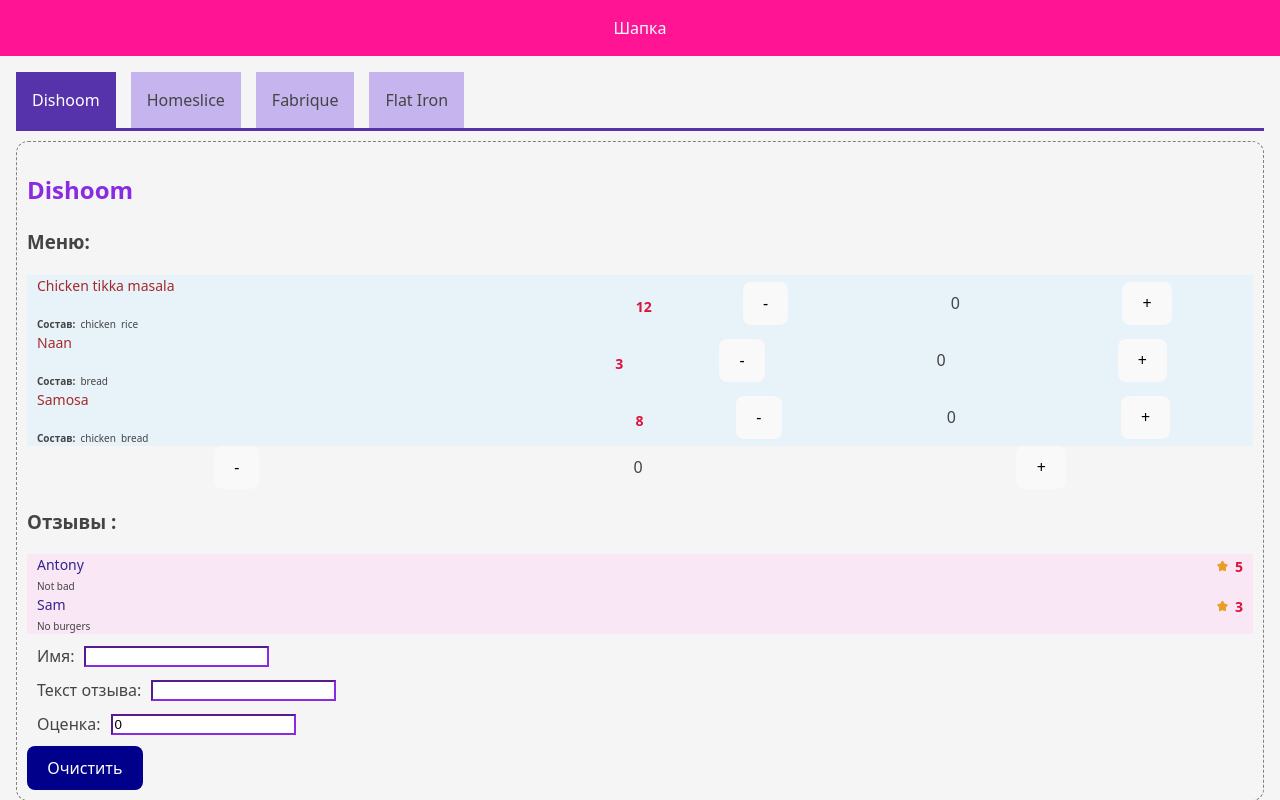
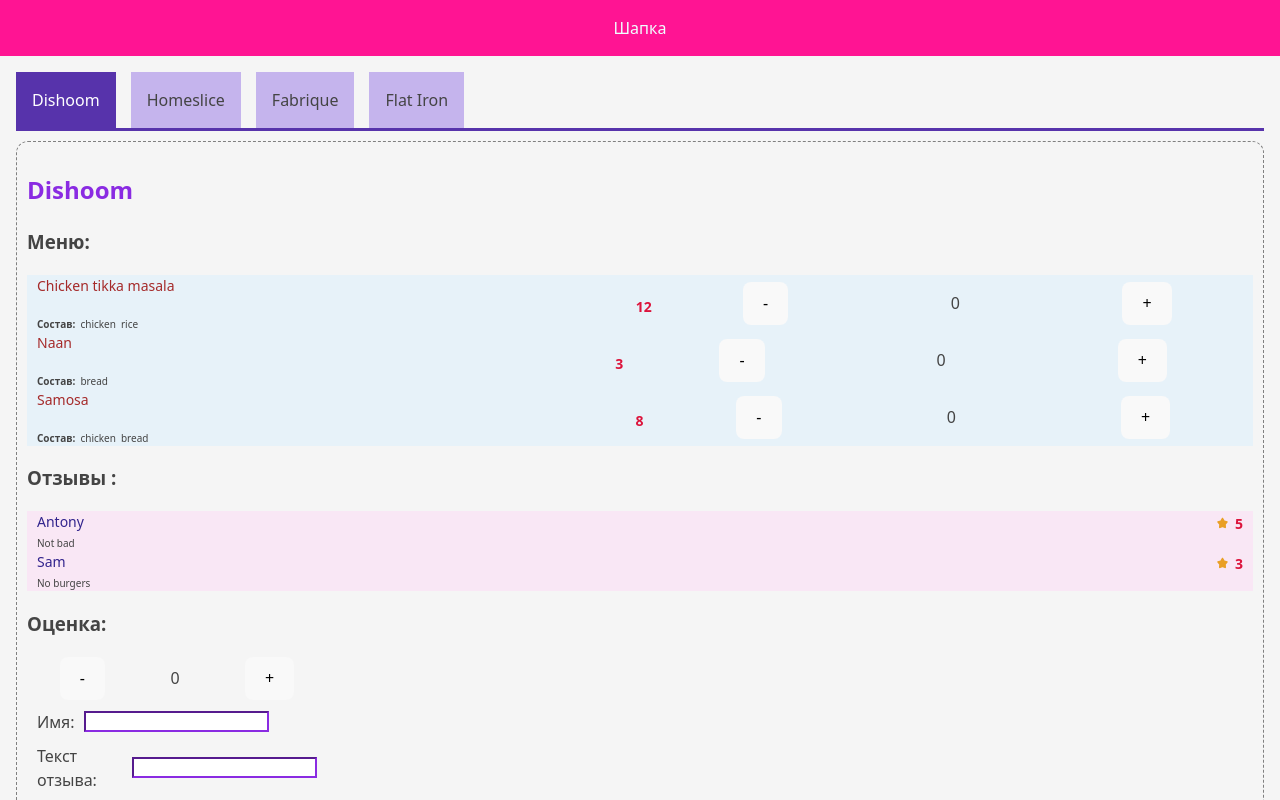
Before and after one commit to asyaDzi/react, a React (Vite) app: page / in a window 1280 px wide. Built offline with nearby package versions, Linux system fonts and the light colour scheme.

Commit message:
fixed commented

```diff
--- a/src/App.tsx
+++ b/src/App.tsx
@@ -1,7 +1,7 @@
 import Scroll from "./components/horizontar-scroll/horizontal-scroll";
 import RestaurantsList from "./components/main-block/main-block";
 import Restaurants from "./const/mock";
-import scrollLogic from "./components/horizontar-scroll/horizontal-scroll-logic";
+import useScrollLogic from "./components/horizontar-scroll/horizontal-scroll-logic";
 interface ParentCompProps {
   childComp?: React.ReactNode;
 }
@@ -10,7 +10,7 @@
 
 const MainComponent: React.FC<ParentCompProps> = (props) => {
   const { childComp } = props;
-  const { progress, scrollHandler } = scrollLogic();
+  const { progress, scrollHandler } = useScrollLogic();
 
   return (
     <div className="scroll-wrapper" onScroll={scrollHandler}>
--- a/src/components/counter/counter.tsx
+++ b/src/components/counter/counter.tsx
@@ -1,9 +1,9 @@
 import "./counter.css";
-import type { ReviewRaitConst } from "../../interfaces/review";
-import counterLogic from "./counter-logic";
+import type { ReviewRaitConst as CounterPropsConst } from "../../interfaces/review";
+import useCounterLogic from "./counter-logic";
 
-function Counter({ min, max }: ReviewRaitConst) {
-  const { counter, increaseCounter, decreaseCounter } = counterLogic({
+function Counter({ min, max }: CounterPropsConst) {
+  const { counter, increaseCounter, decreaseCounter } = useCounterLogic({
     min,
     max,
   });
--- a/src/components/horizontar-scroll/horizontal-scroll-logic.tsx
+++ b/src/components/horizontar-scroll/horizontal-scroll-logic.tsx
@@ -1,6 +1,6 @@
 import { useState } from "react";
 
-export default function scrollLogic() {
+export default function useScrollLogic() {
   const [progress, setProgress] = useState(0);
 
   const scrollHandler = (event: React.UIEvent<HTMLDivElement>) => {
--- a/src/components/reducers/reducers.ts
+++ b/src/components/reducers/reducers.ts
@@ -3,7 +3,6 @@
 export const INITIAL_FORM = {
   name: "",
   text: "",
-  rait: 0,
 };
 
 export const reviewReducer = (
@@ -17,8 +16,6 @@
       return { ...INITIAL_FORM, name: payload };
     case ReviewFormTypes.setReviewText:
       return { ...state, text: payload };
-    case ReviewFormTypes.setRaiting:
-      return { ...state, rait: payload };
     case ReviewFormTypes.clearFormAction:
     default:
       return INITIAL_FORM;
--- a/src/components/restaurant-card/restorant-card.tsx
+++ b/src/components/restaurant-card/restorant-card.tsx
@@ -1,13 +1,8 @@
 import type { Restaurant } from "../../interfaces/restaurant";
-import Counter from "../counter/counter";
 import MenuList from "../menu/menu";
 import ReviewList from "../review/review";
 
 import "./restorant-card.css";
-const someCounterExtremum = {
-  min: 0,
-  max: 7,
-};
 
 function RestaurantCard({ name, menu, reviews }: Restaurant) {
   return (
@@ -15,7 +10,6 @@
       <h2>{name}</h2>
       <h3>Меню:</h3>
       <MenuList menu={menu} />
-      <Counter {...someCounterExtremum} />
       <h3>Отзывы :</h3>
       <ReviewList review={reviews} />
     </div>
--- a/src/components/review-form/review-form.tsx
+++ b/src/components/review-form/review-form.tsx
@@ -1,12 +1,11 @@
 import { useReducer } from "react";
 import { INITIAL_FORM, reviewReducer } from "../reducers/reducers";
-import { ReviewFormTypes, type ReviewRaitConst } from "../../interfaces/review";
+import { ReviewFormTypes } from "../../interfaces/review";
 import styles from "./review-form.module.css";
 
-export default function ReviewForm({ max, min }: ReviewRaitConst) {
+export default function ReviewForm() {
   const [form, dispatch] = useReducer(reviewReducer, INITIAL_FORM);
-
-  const { name, text, rait } = form;
+  const { name, text } = form;
 
   return (
     <form>
@@ -36,20 +35,6 @@
           }
         />
       </div>
-      <div className={styles.formField}>
-        <label>Оценка:</label>
-        <input
-          className={styles.formInput}
-          type="number"
-          value={rait}
-          onChange={(e) => {
-            dispatch({
-              type: ReviewFormTypes.setRaiting,
-              payload: Math.min(max, Math.max(min, Number(e.target.value))),
-            });
-          }}
-        />
-      </div>
       <button
         className={styles.formSubmit}
         type="submit"
--- a/src/components/review/review.css
+++ b/src/components/review/review.module.css
@@ -5,19 +5,19 @@
     margin: 0;
 }
 
-.review-el-block {
+.reviewBlock {
     display: grid;
     grid-template-columns: auto auto;
     background-color: #f9e7f5;
 }
 
-.review-el-name {
+.reviewName {
     color:rgb(50, 36, 141);
     font-size: 14px;
     padding-left: 10px;
 }
 
-.review-el-price {
+.reviewPrice {
     display: flex;
     align-items: center;
     justify-content: end;
@@ -28,12 +28,16 @@
     padding-right: 10px;
 }
 
-.review-el-block-last {
+.reviewElLast {
     grid-column: span 2;
     font-size: 10px;
     padding: 0 10px;
 }
 
-.review-el-img {
+.reviewImg {
     width: 25px;
 }
+
+.reviewWrapper {
+    width: 300px;
+}
--- a/src/components/review/review.tsx
+++ b/src/components/review/review.tsx
@@ -1,7 +1,8 @@
 import type { Review } from "../../interfaces/restaurant";
-import "./review.css";
 import image from "../../assets/star.svg";
 import ReviewForm from "../review-form/review-form";
+import Counter from "../counter/counter";
+import styles from "./review.module.css";
 
 const valid = {
   min: 0,
@@ -13,17 +14,21 @@
     <div>
       <ul>
         {reviews.review.map((review) => (
-          <li key={review.id} className="review-el-block">
-            <div className="review-el-name">{review.user}</div>
-            <div className="review-el-price">
-              <img className="review-el-img" src={image} />
+          <li key={review.id} className={styles.reviewBlock}>
+            <div className={styles.reviewName}>{review.user}</div>
+            <div className={styles.reviewPrice}>
+              <img className={styles.reviewImg} src={image} />
               {review.rating}
             </div>
-            <div className="review-el-block-last">{review.text}</div>
+            <div className={styles.reviewElLast}>{review.text}</div>
           </li>
         ))}
       </ul>
-      <ReviewForm {...valid} />
+      <div className={styles.reviewWrapper}>
+        <h3>Оценка:</h3>
+        <Counter {...valid} />
+        <ReviewForm />
+      </div>
     </div>
   );
 }
```
